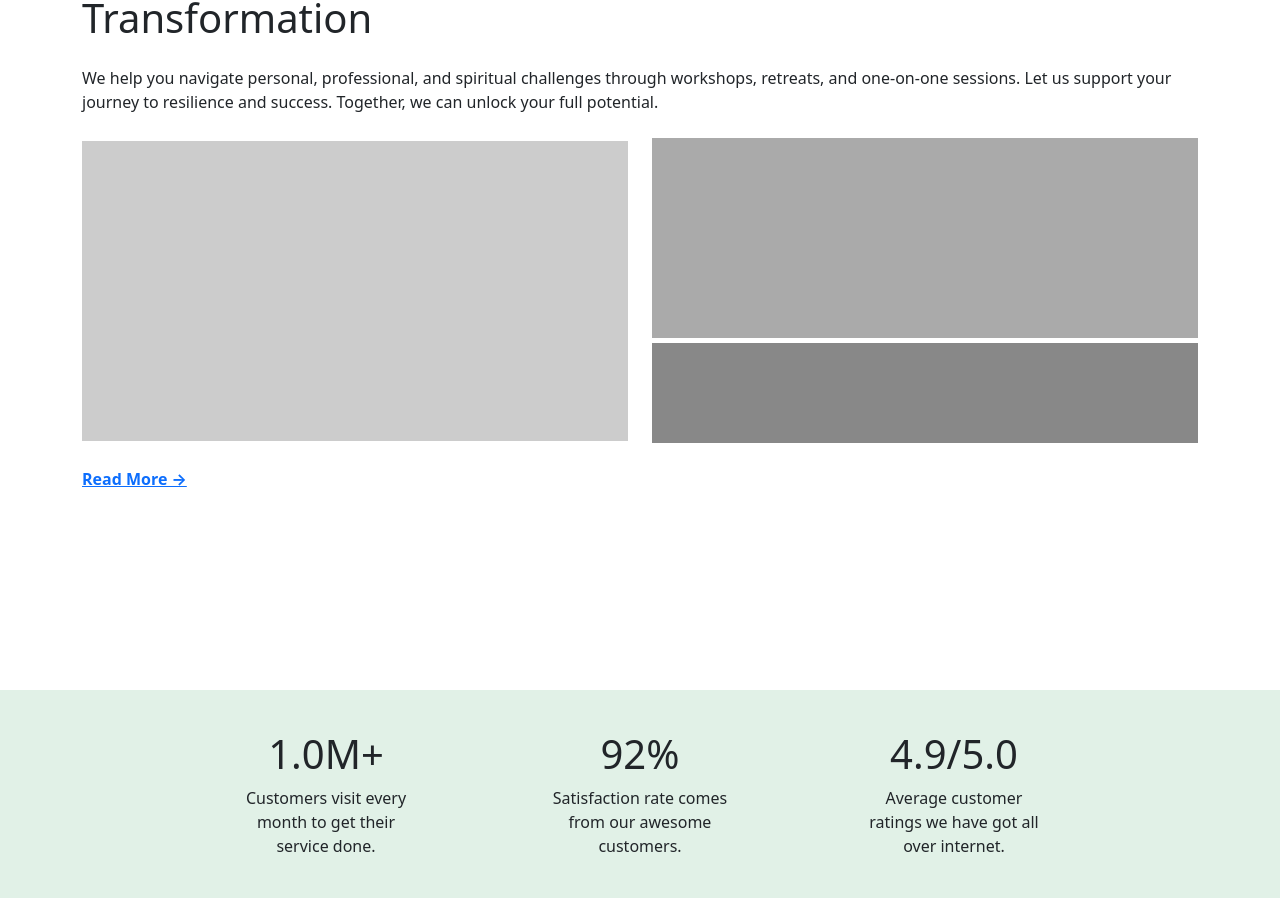
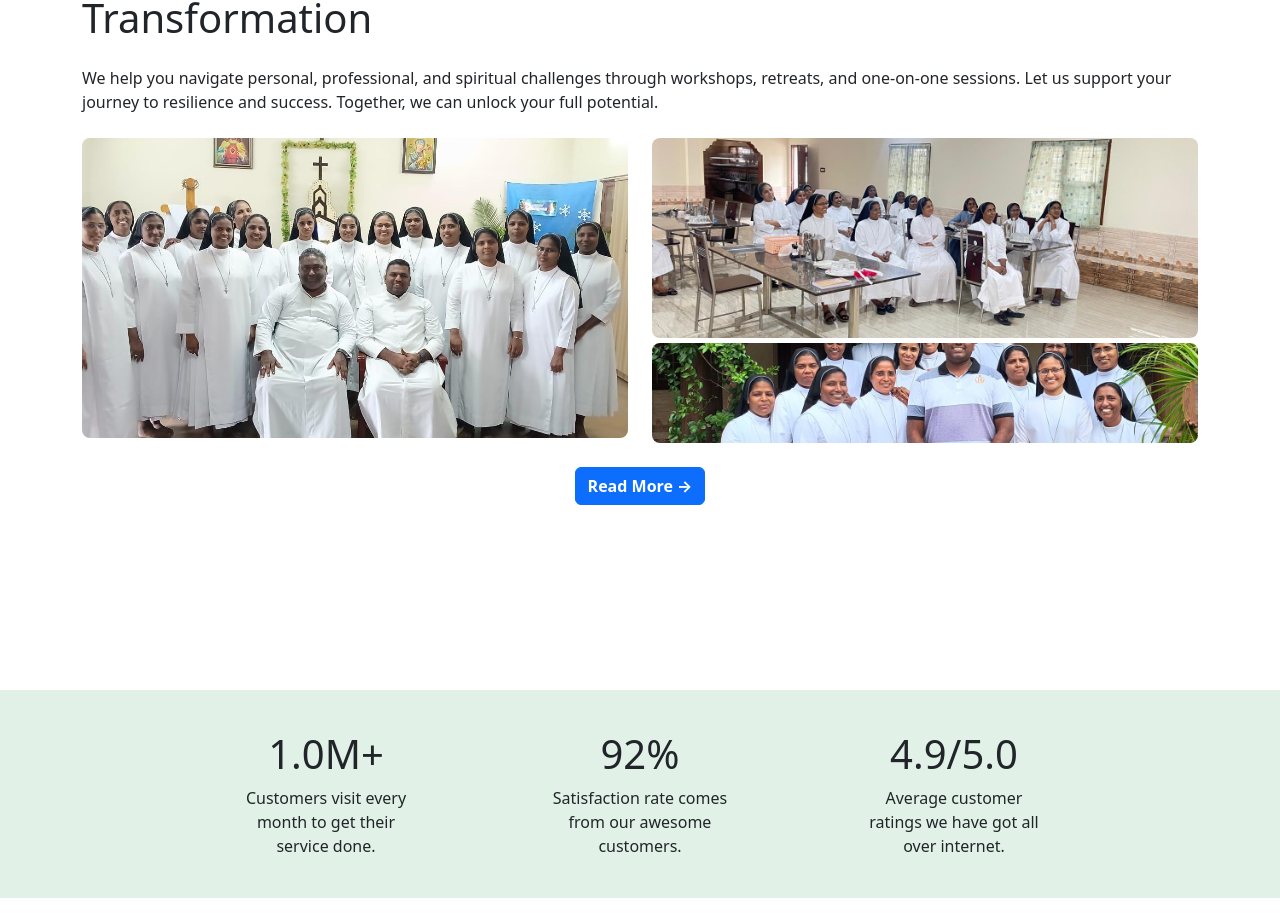
Before and after one commit to Daniel15maria/cyesumsfs, a React (Create React App) app: page /#/ in a window 1280 px wide. Shown: the part 934-1858 px from the top of the page. Built offline with nearby package versions, Linux system fonts and the light colour scheme.

Commit message:
Update SmallAbout.js

```diff
--- a/src/components/HomePage/SmallAbout.js
+++ b/src/components/HomePage/SmallAbout.js
@@ -1,8 +1,10 @@
 import React from 'react'
-import { Container, Row, Col, Table, Button } from 'react-bootstrap'
+import { Container, Row, Col, Button } from 'react-bootstrap'
 import '../../App.css';
 import { Link } from 'react-router-dom';
 import im1 from '../../images/image17.jpg'
+import im2 from '../../images/image20.jpg'
+import im3 from '../../images/image8.jpg'
 
 const SmallAboutSection = () => {
   return (
@@ -36,92 +38,87 @@ const SmallAboutSection = () => {
             your journey to resilience and success. Together, we can unlock your
             full potential.
           </p>
-
         </div>
 
         {/* Section 2 - Row with columns */}
         <Row className='mb-4'>
           {/* First column */}
-          <Col lg={6} className="d-flex align-items-center justify-content-center">
+          <Col xs={12} md={6} lg={6} className="d-flex justify-content-center">
             <div
               style={{
                 width: "100%",
                 height: "300px",
-                backgroundColor: "#ccc",
+                backgroundImage: `url(${im1})`,
+                backgroundSize: 'cover',
+                backgroundPosition: 'center',
+                borderRadius: '8px',
               }}
-            >
-              {/* Replace with <img> */}
-            </div>
+            />
           </Col>
 
           {/* Second column */}
-          <Col lg={6}>
+          <Col xs={12} md={6} lg={6}>
             <div
               style={{
                 width: "100%",
                 height: "200px",
-                backgroundColor: "#aaa",
+                backgroundImage: `url(${im2})`,
+                backgroundSize: 'cover',
+                backgroundPosition: 'center',
                 marginBottom: "5px",
+                borderRadius: '8px',
               }}
-            >
-              {/* Replace with <img> */}
-            </div>
+            />
             <div
               style={{
                 width: "100%",
                 height: "100px",
-                backgroundColor: "#888",
+                backgroundImage: `url(${im3})`,
+                backgroundSize: 'cover',
+                backgroundPosition: 'center',
+                borderRadius: '8px',
               }}
-            >
-              {/* Replace with <img> */}
-            </div>
+            />
           </Col>
-
-        </Row>
-        <Row>
-          <Link to="/program" className="text-primary fw-bold">
-            Read More →
-          </Link>
         </Row>
 
-        {/* <Row>
-      <Table striped bordered hover size="sm">
-      <thead>
-        <tr>
-          <th>1</th>
-          <th>2</th>
-          <th>3</th>
-        </tr>
-      </thead>
-      <tbody>
-        <tr>
-          <td>A1</td>
-          <td colSpan={2}>A2 and A3 merged</td>
-        </tr>
-        <tr>
-          <td>B1</td>
-          <td colSpan={2}>B2 and B3 merged</td>
-        </tr>
-        <tr>
-          <td colSpan={3}>C1+D1+E1 merged</td>
-        </tr>
-        <tr>
-          <td colSpan={3}></td>
-          <td colSpan={2}>C2+D2 merged</td>
-          <td>D3</td>
-        </tr>
-        <tr>
-          <td colSpan={3}>C1+D1+E1 merged</td>
-          <td colSpan={2}>E2+E3 merged</td>
-        </tr>
-      </tbody>
-    </Table>
-      </Row> */}
+        {/* Section 3 */}
+        <Row>
+          <Col className="d-flex justify-content-center">
+            <Link to="/program" className="btn btn-primary fw-bold">
+              Read More →
+            </Link>
+          </Col>
+        </Row>
       </Container>
 
+      <style jsx>{`
+        /* Media Queries for Responsive Design */
+        @media (max-width: 767px) {
+          /* On small screens (phones), make sure images take full width */
+          .section-image {
+            width: 100% !important;
+            height: auto !important;
+          }
+        }
+
+        @media (max-width: 992px) {
+          /* On medium screens (tablets), adjust the height of the images */
+          .section-image {
+            width: 100% !important;
+            height: 250px !important;
+          }
+        }
+
+        @media (min-width: 1200px) {
+          /* On large screens (desktops), keep the default sizes */
+          .section-image {
+            width: 100% !important;
+            height: 300px !important;
+          }
+        }
+      `}</style>
     </section>
-
-
   )
 }
 
```
